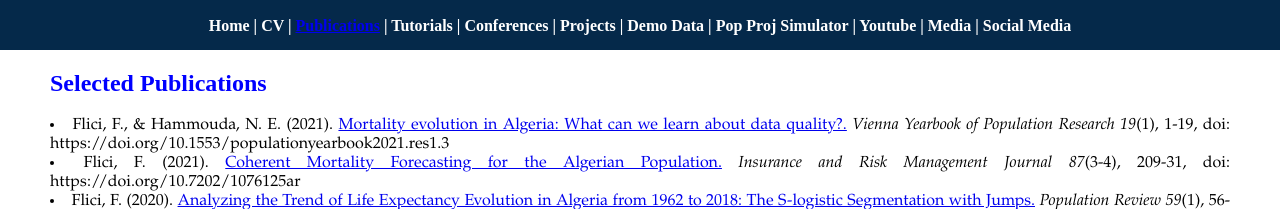
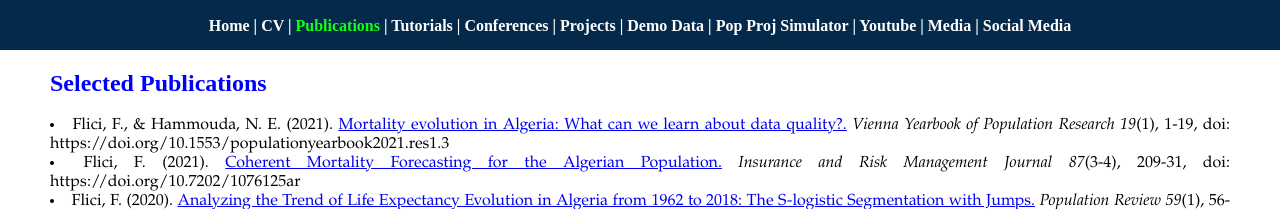
Before and after one commit to Farid-FLICI/farid-flici.github.io, a Jekyll site: the page pub.html, which Jekyll copies as it is, in a window 1280 px wide. Shown: the top 209 px of the page. Built offline with Jekyll 4.4.1, drawn with Linux system fonts in a browser that asks for light colours.

Commit message:
Update pub.html

```diff
--- a/pub.html
+++ b/pub.html
@@ -55,9 +55,8 @@ h3 {
   height:50px;
 }
 
-  .a {color: #ffffff; text-decoration: none;
-    }
-
+  .a {color: #ffffff; text-decoration: none;   }
+  .b {color: #12ff1a; text-decoration: none;   }
 .topnav_a {
   float: center;
   color: #ffffff;
@@ -80,7 +79,7 @@ h3 {
 <a> |  </a>
 <a  href="#./cv.html" class="a" > CV </a>
 <a> |  </a>
-<a  href="./pub.html" color: #ffffff; text-decoration: none;   > Publications</a>
+<a  href="./pub.html" class="b"> Publications</a>
 <a> |  </a>
 <a  href="./tuto.html" class="a">Tutorials</a>
 <a> |  </a>
```
